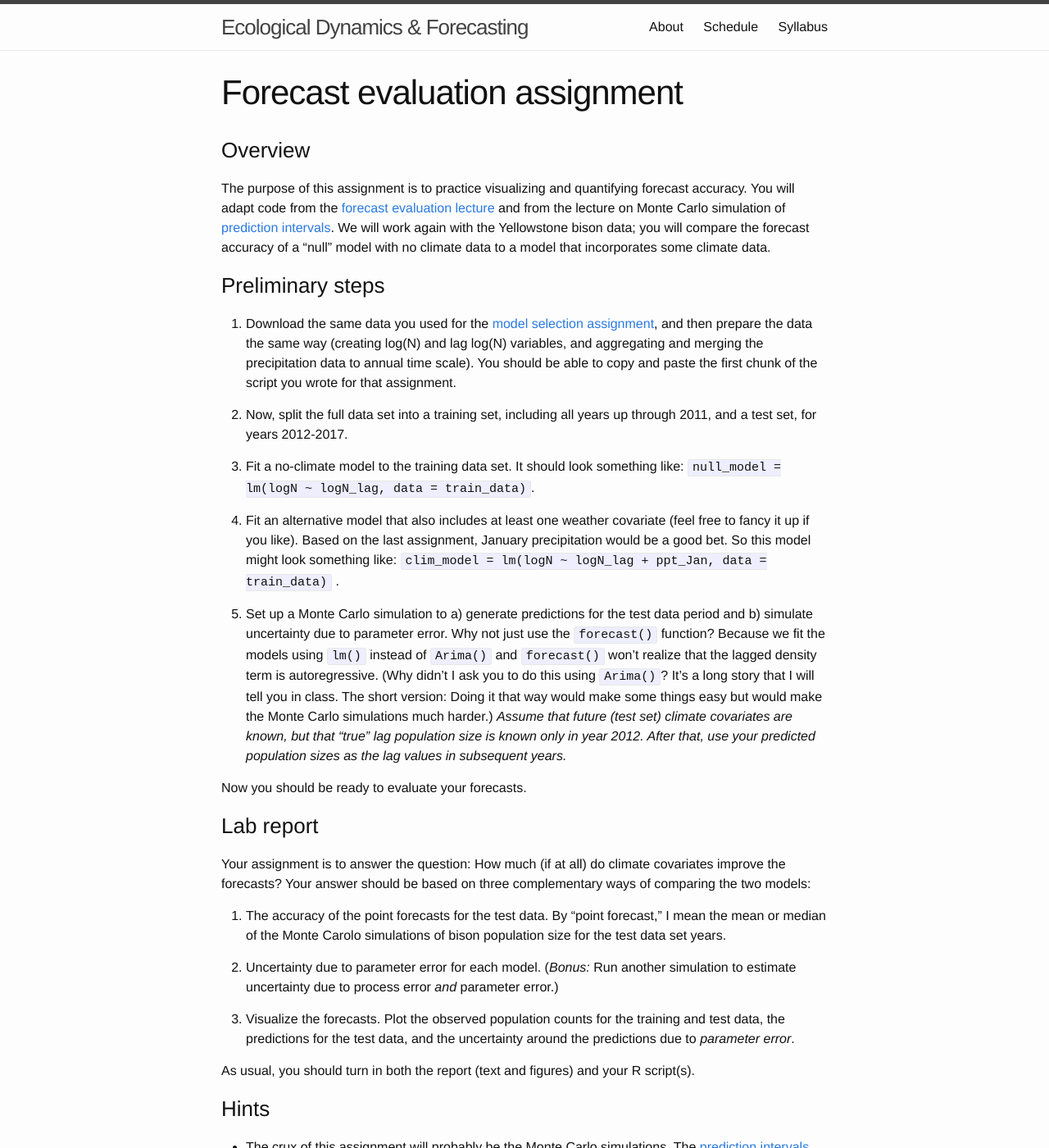
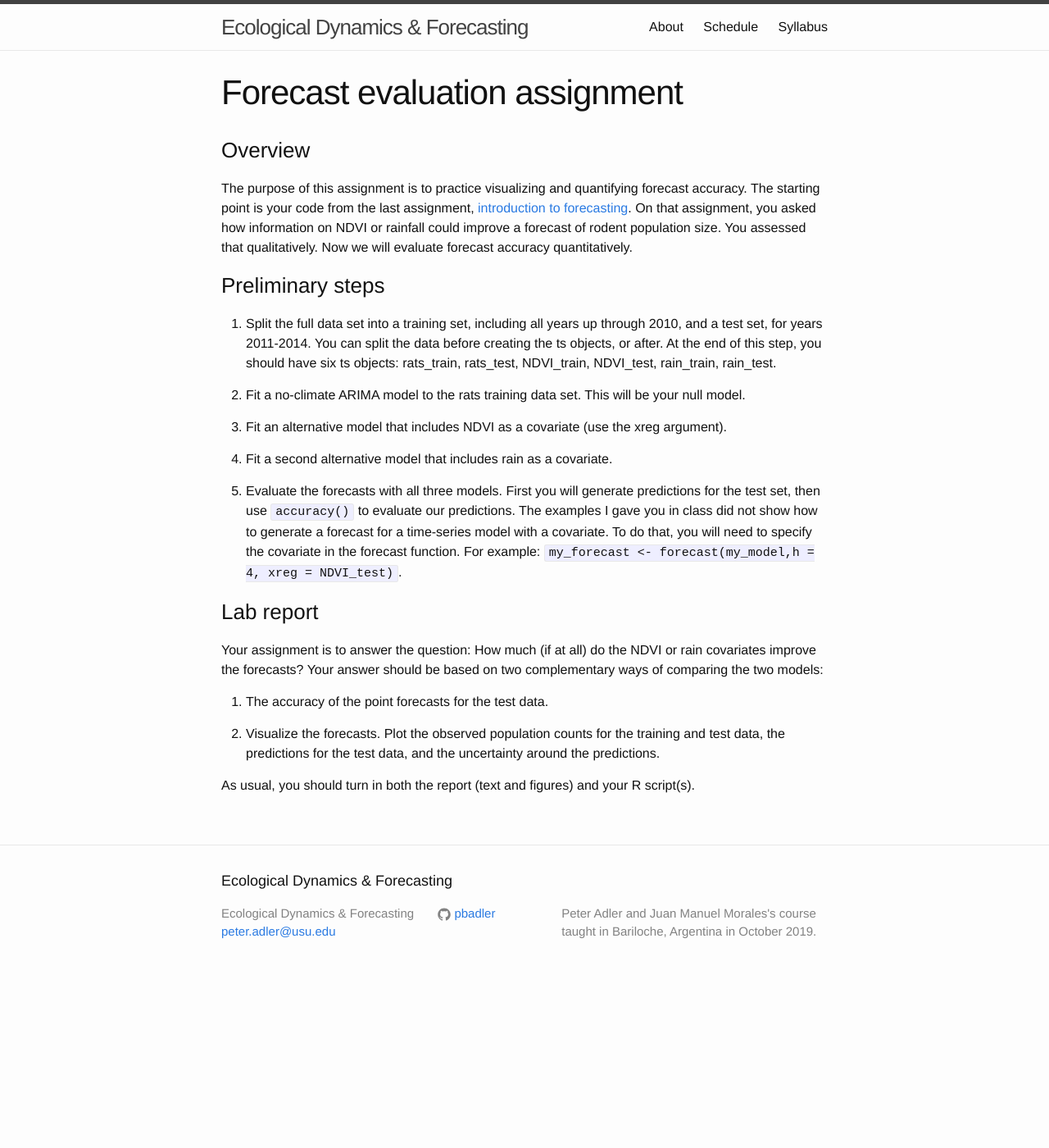
Before and after one commit to pbadler/forecasting-course-short, a Jekyll site: the page built from assignments/forecast_evaluation_assignment.md, in a window 1280 px wide and 1400 px high. Shown: the whole window at 82% size. Built offline with Jekyll 4.4.1, drawn with Linux system fonts in a browser that asks for light colours; a script that is not in the unit is left out; some of the changed text lies outside the part shown.

Commit message:
Finished edits forecast eval assignmt

````diff
--- a/assignments/forecast_evaluation_assignment.md
+++ b/assignments/forecast_evaluation_assignment.md
@@ -3,124 +3,49 @@ title: "Forecast evaluation assignment"
 output:
   html_document: default
 layout: post
+mathjax: true
 ---
 
 ### Overview  ###
 
-The purpose of this assignment is to practice visualizing and quantifying forecast accuracy.
-You will adapt code from the [forecast evaluation lecture](../lectures/forecasting-evaluation)
-and from the lecture on Monte Carlo simulation of [prediction intervals](../lectures/prediction_intervals_via_MC). We will
-work again with the Yellowstone bison data; you will compare
-the forecast accuracy of a "null" model with no climate data to a
-model that incorporates some climate data.
+The purpose of this assignment is to practice visualizing and quantifying forecast accuracy. The starting point is your code from the last assignment,
+[introduction to forecasting](intro_to_forecasting). On that assignment,
+you asked how information on NDVI or rainfall could improve
+a forecast of rodent population size. You assessed that qualitatively.
+Now we will evaluate forecast accuracy quantitatively.
 
 ### Preliminary steps
 
-1. Download the same data you used for the [model selection assignment](./model_selection_assignment), and then prepare the data the same way
-(creating log(N) and lag log(N) variables, and aggregating and merging the
-precipitation data to annual time scale). You should be able to copy and paste
-the first chunk of the script you wrote for that assignment.
+1. Split the full data set into a training set, including all years
+up through 2010, and a test set, for years 2011-2014. You can split the data
+before creating the ts objects, or after. At the end of this step, you should
+have six ts objects: rats_train, rats_test, NDVI_train, NDVI_test, rain_train, rain_test.
 
-2. Now, split the full data set into a training set, including all years
-up through 2011, and a test set, for years 2012-2017.
+3. Fit a no-climate ARIMA model to the rats training data set. This will be your null model.
 
-3. Fit a no-climate model to the training data set. It should look something
-like: `null_model = lm(logN ~ logN_lag, data = train_data)`.
+4. Fit an alternative model that includes NDVI as a covariate (use the xreg
+argument).
 
-4. Fit an alternative model that also includes at least one weather covariate
-(feel free to fancy it up if you like).
-Based on the last assignment, January precipitation would be a good bet. So
-this model might look something like:
-`clim_model = lm(logN ~ logN_lag + ppt_Jan, data = train_data)` .
+5. Fit a second alternative model that includes rain as a covariate.
 
-5. Set up a Monte Carlo simulation to a) generate predictions for the
-test data period and b) simulate uncertainty due to parameter error.
-Why not just use the `forecast()` function? Because we fit the models using
-`lm()` instead of `Arima()` and `forecast()` won't realize that
-the lagged density term is autoregressive. (Why didn't I ask you
-to do this using `Arima()`? It's a long story that I will tell you
-in class. The short version: Doing it that way would make some
-things easy but would make the Monte Carlo simulations much
-harder.) *Assume that future (test set) climate covariates are
-known, but that "true" lag population size is known only in
-year 2012. After that, use your predicted population sizes
-as the lag values in subsequent years.*
-
-Now you should be ready to evaluate your forecasts.
+6. Evaluate the forecasts with all three models. First you will generate
+predictions for the test set, then use `accuracy()` to evaluate our
+predictions. The examples I gave you in class did not show how to
+generate a forecast for a time-series model with a covariate. To do that,
+you will need to specify the covariate in the forecast function. For example:
+`my_forecast <- forecast(my_model,h = 4, xreg = NDVI_test)`.
 
 ### Lab report
 
 Your assignment is to answer the question: How much (if at all) do
-climate covariates improve the forecasts? Your answer should be based
-on three complementary ways of comparing the two models:
+the NDVI or rain covariates improve the forecasts? Your answer should be based
+on two complementary ways of comparing the two models:
 
-1. The accuracy of the point forecasts for the test data. By "point forecast,"
-I mean the mean or median of the Monte Carolo simulations of bison population size
-for the test data set years.
+1. The accuracy of the point forecasts for the test data.
 
-2. Uncertainty due to parameter error for each model. (*Bonus:*
-Run another simulation to estimate uncertainty due to
-process error *and* parameter error.)
-
-3. Visualize the forecasts. Plot the observed population counts for the
+2. Visualize the forecasts. Plot the observed population counts for the
 training and test data, the predictions for the test data, and the uncertainty
-around the predictions due to *parameter error*.
+around the predictions.
 
 As usual, you should turn in both the report (text and figures) and your
 R script(s).
-
-### Hints
-
-* The crux of this assignment will probably be the Monte Carlo simulations.
-The [prediction intervals](../lectures/prediction_intervals_via_MC)
-demo gives two examples of Monte Carlo simulations, a logistic growth example,
-and a correlated errors example for a simple regression. You should start with the
-logistic growth example as a template. You will need to modify it in
-three ways:
-    * First, replace $r$ and $K$ with the coefficients from your null model (or your
-  climate model), and change the logistic growth equation to the equation that
-  corresponds to the model you fit. Extract the mean values of the coefficients
-  using `coef(my_model)`.
-    * Second, when you sample random values of the coefficients, you will draw
-  from a multivariate normal distribution to account for correlated errors.
-  To do this you will need to extract the variance-covariance
-  matrix using `vcov(my_model)`, and you will replace the two `rnorm()` calls
-  with one `rmvnorm()` call. You should be able to copy code from the
-  correlated errors example.
-    * The third change will be the hardest. In the logistic growth example, I
-  just initialized the model at some arbitrarily low value and ran forward from there.
-  In this case, we want to make predictions for six years (2012 to 2017), but we want
-  to start from the population size observed in 2011. So we are really starting
-  our "test set" simulation from 2011. (Later on, you will have to decide whether or
-  not to plot 2011 as a test set prediction.) Here is how I set up the `n`
-  matrix to hold my simulation results:
-```
-tot_time = NROW(test) + 1   # number of time steps: add one for the initial condition
-n = matrix(NA,NE,tot_time)   # storage for all simulations
-n[,1] = test$logN_lag[test$year==2012]     # set initial conditions to LAG popn. size in year 2012
-```
-
-
-* Once you have predictions, you can calculate their accuracy.
-For `lm()` objects, the `accuracy()` in package forecast
-function will only return results for the training set. To compute
-the same metrics for the test set, you will pass the function
-the point predictions from your simulation along with the observations.
-It should look something like this:
-```
-test_results = accuracy(my_predictions, test_data$counts)
-```
-
-* Since we are not using the `forecast()` function, you won't
-be able to use the handy `plot.forecast()` function to visualize
-the forecasts. You will have to build your own figure. It should
-show the observed data for the training and test period, the
-point predictions for the test period, and the 95% confidence
-intervals around those predictions. Extra gratitude to
-whoever shows me how to do this using ggplot.
-
-* For the bonus problem, remember that the variance of the residuals
-is equivalent to the process error in a linear regression.
-So a 95% confidence interval around a prediction would be the
-point prediction +/- two times the standard deviation of the
-residuals.
````
Also changed, not shown: assignments/simulating_uncertainty_assignment.md (added, +126 -0 lines).
